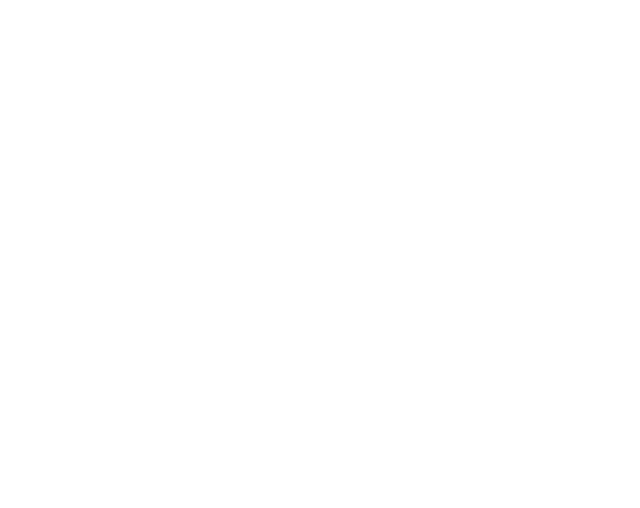
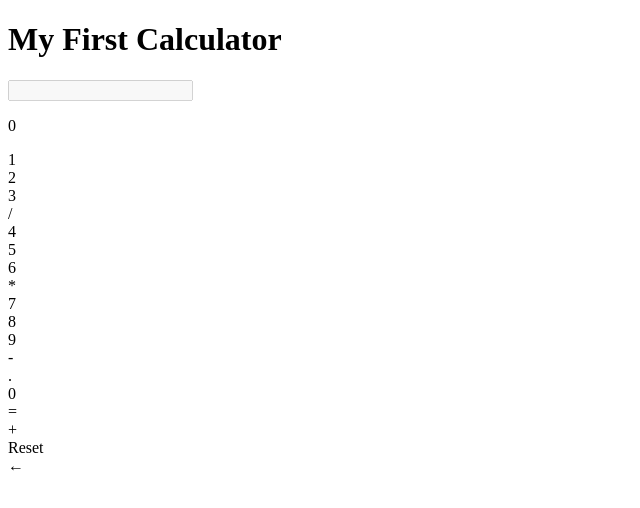
Before and after one commit to Avi-Cohen-Nehemia/Basic-Calculator, a plain HTML site: page index.html in a window 1280 px wide. Shown: the whole page, without its empty margins (0-640 px from the left). Drawn offline with Linux system fonts and the light colour scheme.

Commit message:
created the calculator's body in HTML

```diff
--- a/index.html
+++ b/index.html
@@ -8,13 +8,42 @@
 
 	<title>Basic Calculator</title>
 
-    <!--<link rel="" href="icon.png">-->
+	<!--<link rel="apple-touch-icon" href="icon.png">-->
 
 	<link rel="stylesheet" type="text/css" href="css/style.css">
 
 	<script defer type="text/javascript" src="js/script.js"></script>
 </head>
 <body>
+	<header>
+        <h1>My First Calculator</h1>
+	</header>
 
+	<main>
+        <section>
+            <input id="input" type="text" disabled>
+            <p>0</p>
+        </section>
+        <section>
+            <div><span>1</span></div>
+            <div><span>2</span></div>
+            <div><span>3</span></div>
+            <div><span>/</span></div>
+            <div><span>4</span></div>
+            <div><span>5</span></div>
+            <div><span>6</span></div>
+            <div><span>*</span></div>
+            <div><span>7</span></div>
+            <div><span>8</span></div>
+            <div><span>9</span></div>
+            <div><span>-</span></div>
+            <div><span>.</span></div>
+            <div><span>0</span></div>
+            <div><span>=</span></div>
+            <div><span>+</span></div>
+            <div><span>Reset</span></div>
+            <div><span>&larr;</span></div>
+        </section>
+	</main>
 </body>
 </html>
```
